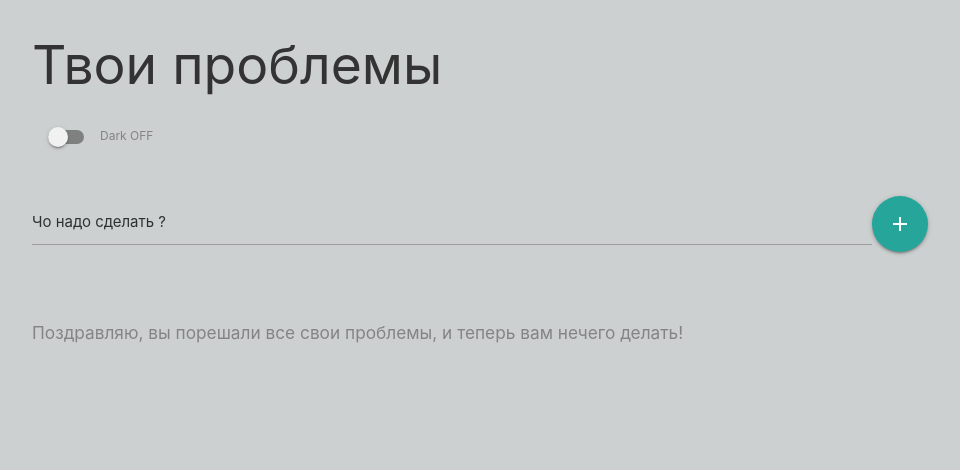
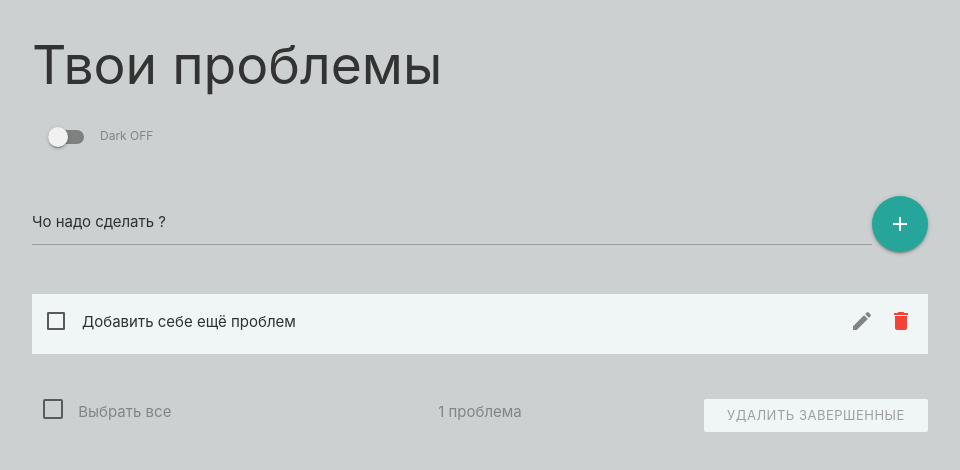
Before and after one commit to nalezhytyi/todo, a React (Create React App) app: page / in a window 1280 px wide. Shown: the top 470 px of the page, without its empty margins (160-1120 px from the left). Built offline with nearby package versions, Linux system fonts and the light colour scheme.

Commit message:
fix line height and added dummy todo

```diff
--- a/src/App.js
+++ b/src/App.js
@@ -7,7 +7,15 @@ import FormInput from './components/FormInput';
 import Footer from './components/Footer';
 
 const initialState =
-  localStorage.getItem('todos') == null ? [] : JSON.parse(localStorage.getItem('todos'));
+  localStorage.getItem('todos') == null
+    ? [
+        {
+          id: 1,
+          title: 'Добавить себе ещё проблем',
+          completed: false,
+        },
+      ]
+    : JSON.parse(localStorage.getItem('todos'));
 
 export default function App() {
   const [state, dispatch] = useReducer(reducer, initialState);
--- a/src/components/Footer.jsx
+++ b/src/components/Footer.jsx
@@ -43,11 +43,11 @@ const Footer = ({ todos }) => {
         <h6>Поздравляю, вы порешали все свои проблемы, и теперь вам нечего делать!</h6>
       ) : (
         <div className='row'>
-          <label className='col s6 m4 l3 center-on-small-only'>
+          <label className='col s6 m4 l3'>
             <input className='filled-in' type='checkbox' onChange={handleChangeAll} />
             <span>Выбрать всe</span>
           </label>
-          <p className='col s6 m4 l6 center'>
+          <p className='col s6 m4 l6 center-align'>
             {unfinishedTodos.length}{' '}
             {declOfNum(unfinishedTodos.length, ['проблема', 'проблемы', 'проблем'])}
           </p>
--- a/src/index.css
+++ b/src/index.css
@@ -110,9 +110,12 @@ label {
 /*FOOTER*/
 .footer-wrapper {
     width: 100%;
+    color: var(--text--lighten);
+    margin: 3rem 0;
+}
 
-    color: var(--text--lighten);
-    margin: 2rem 0 3rem;
+.footer-wrapper h6, p {
+    line-height: 25px;
 }
 
 .footer-wrapper button:disabled {
```
